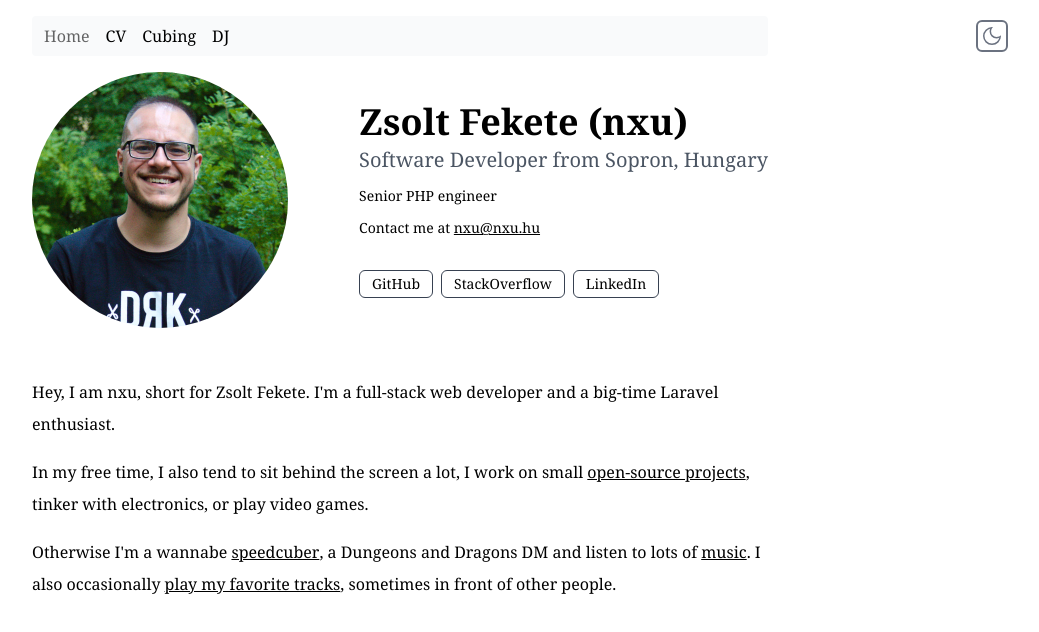
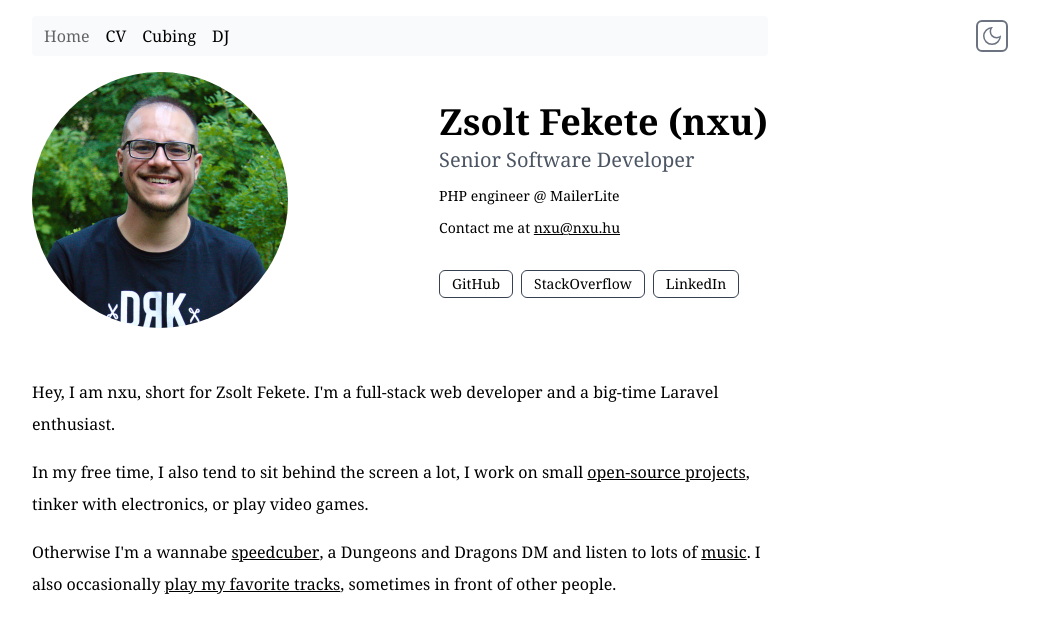
Before and after one commit to nxu/nxuhu-astro, an Astro site: page / in a window 1280 px wide. Shown: the whole page, without its empty margins (240-1279 px from the left). Built offline with nearby package versions, Linux system fonts and the light colour scheme; Astro itself is replaced by a stand-in of ours.

Commit message:
Update job title

```diff
--- a/src/components/Header.astro
+++ b/src/components/Header.astro
@@ -11,10 +11,10 @@ import LinkButton from './LinkButton.astro';
             Zsolt Fekete (nxu)
         </h1>
         <h2 class="mt-1 text-xl text-gray-600 dark:text-gray-300">
-            Software Developer from Sopron, Hungary
+            Senior Software Developer
         </h2>
         <p class="mt-3 text-sm">
-            Senior PHP engineer
+            PHP engineer @ <a href="https://mailerlite.com">MailerLite</a>
         </p>
         <p class="mt-3 text-sm">
             Contact me at <a href="mailto:nxu@nxu.hu" class="underline">nxu@nxu.hu</a>
```
